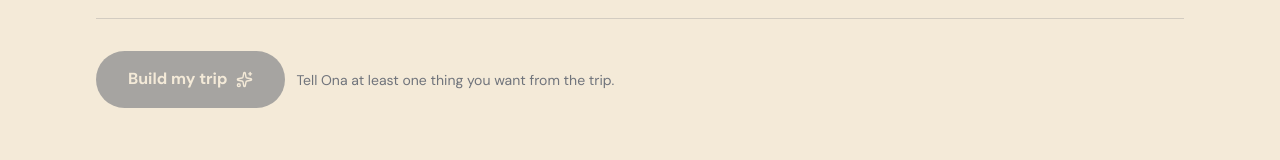
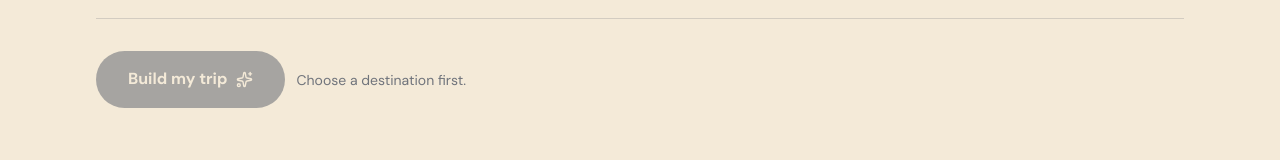
Before and after one commit to Wuraola-Adebisi/Ona, a React (Vite) app: page /plan in a window 1280 px wide. Shown: the part 2398-2558 px from the top of the page. Built offline with nearby package versions, Linux system fonts and the light colour scheme.

Commit message:
Stop silently defaulting the planner to Lisbon

```diff
--- a/src/pages/Plan.tsx
+++ b/src/pages/Plan.tsx
@@ -40,8 +40,8 @@ export default function Plan() {
   const prefill = (location.state as { brief?: Brief } | null)?.brief;
 
   const [text, setText] = useState("");
-  const [destId, setDestId] = useState<DestinationId>(
-    prefill?.destination ?? "lisbon",
+  const [destId, setDestId] = useState<DestinationId | null>(
+    prefill?.destination ?? null,
   );
   const [destinationQuery, setDestinationQuery] = useState("");
   const [days, setDays] = useState(prefill?.days ?? 4);
@@ -100,7 +100,7 @@ export default function Plan() {
   };
 
   const merged = (): Brief => ({
-    destination: destId,
+    destination: destId ?? "",
     days: Math.max(1, Math.min(days, maxDays)),
     interests: unique([...parsed.interests, ...interests]),
     pace,
@@ -128,7 +128,7 @@ export default function Plan() {
     }, 900);
   };
 
-  const canBuild = merged().interests.length > 0;
+  const canBuild = Boolean(destId) && merged().interests.length > 0;
 
   if (scene) {
     return (
@@ -239,8 +239,12 @@ export default function Plan() {
             <p className="text-xs font-bold uppercase tracking-[0.14em] text-navy/50">
               Current brief
             </p>
-            <p className="mt-3 font-display text-3xl">{destination.name}</p>
-            <p className="mt-1 text-sm text-navy/65">{destination.tagline}</p>
+            <p className="mt-3 font-display text-3xl">
+              {destination?.name ?? "Choose a destination"}
+            </p>
+            <p className="mt-1 text-sm text-navy/65">
+              {destination?.tagline ?? "Pick somewhere from the library before you build."}
+            </p>
 
             <dl className="mt-7 grid grid-cols-2 gap-5 border-t border-navy/15 pt-5">
               <div>
@@ -496,7 +500,7 @@ export default function Plan() {
 
           {!canBuild && (
             <p className="text-sm text-navy/60">
-              Tell Ona at least one thing you want from the trip.
+              {!destId ? "Choose a destination first." : "Tell Ona at least one thing you want from the trip."}
             </p>
           )}
         </div>
```
